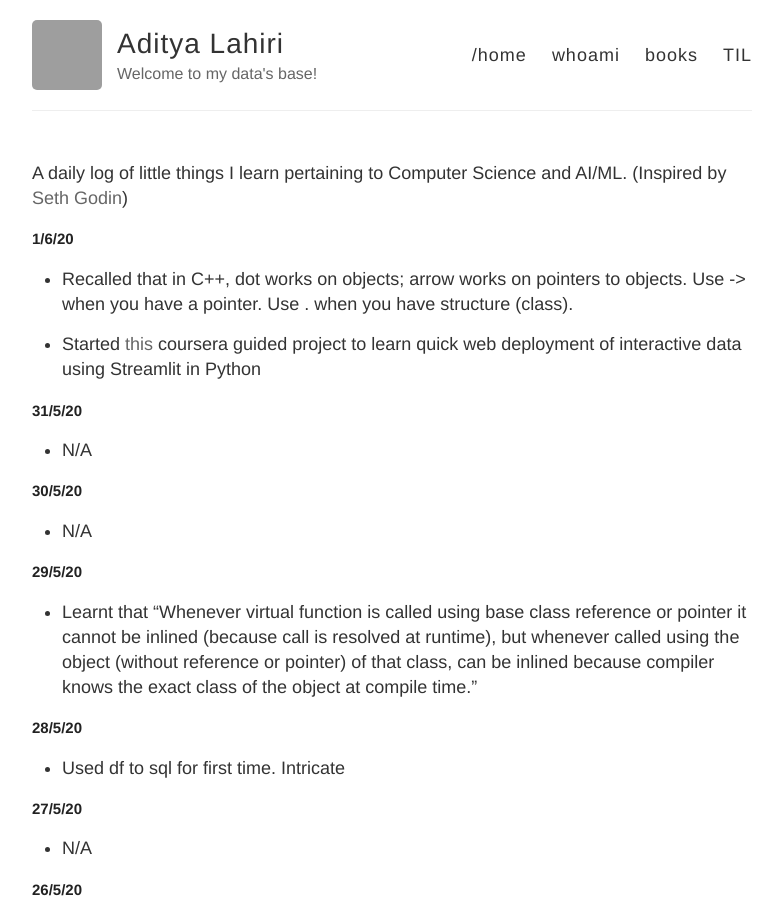
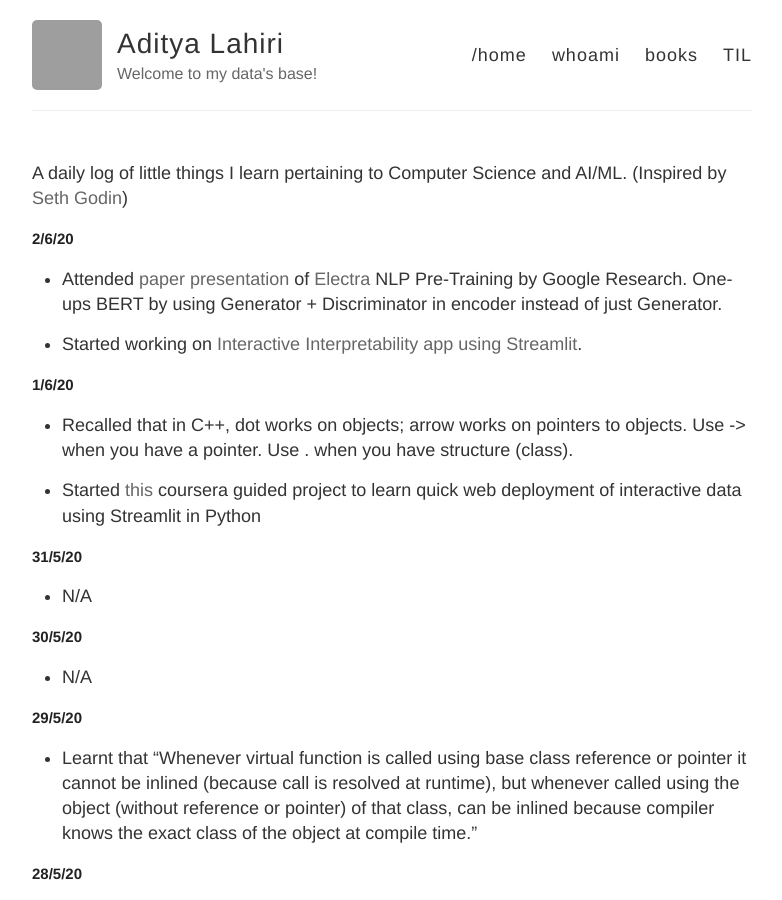
Before and after one commit to adityalahiri/adityalahiri.github.io, a Jekyll site: the page built from TIL.md, in a window 1280 px wide and 900 px high. Shown: the whole window, without its empty margins (248-1030 px from the left). Built offline with Jekyll 4.4.1, drawn with Linux system fonts in a browser that asks for light colours; our own code applies the rules of GitHub Pages for plain Markdown files; grey boxes are pictures that could not be loaded.

Commit message:
Update for 2/6/20

```diff
--- a/TIL.md
+++ b/TIL.md
@@ -1,5 +1,11 @@
 A daily log of little things I learn pertaining to Computer Science and AI/ML.
 (Inspired by [Seth Godin](https://seths.blog/))
+
+## 2/6/20
+
+* Attended [paper presentation](https://openreview.net/pdf?id=r1xMH1BtvB) of [Electra](https://github.com/google-research/electra) NLP Pre-Training by Google Research. One-ups BERT by using Generator + Discriminator in encoder instead of just Generator.
+
+* Started working on [Interactive Interpretability app using Streamlit](https://github.com/arrayslayer/interactive-explainability).
 
 ## 1/6/20
 
```
